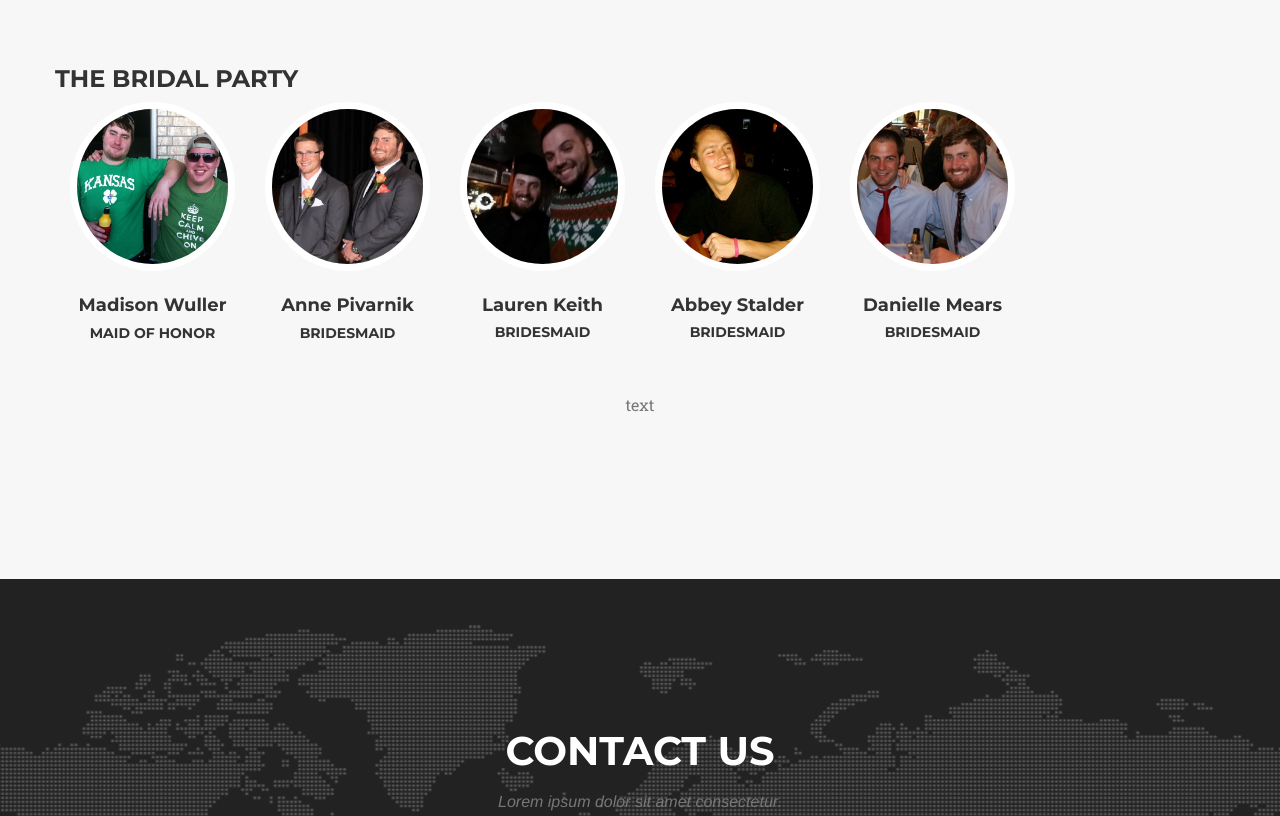
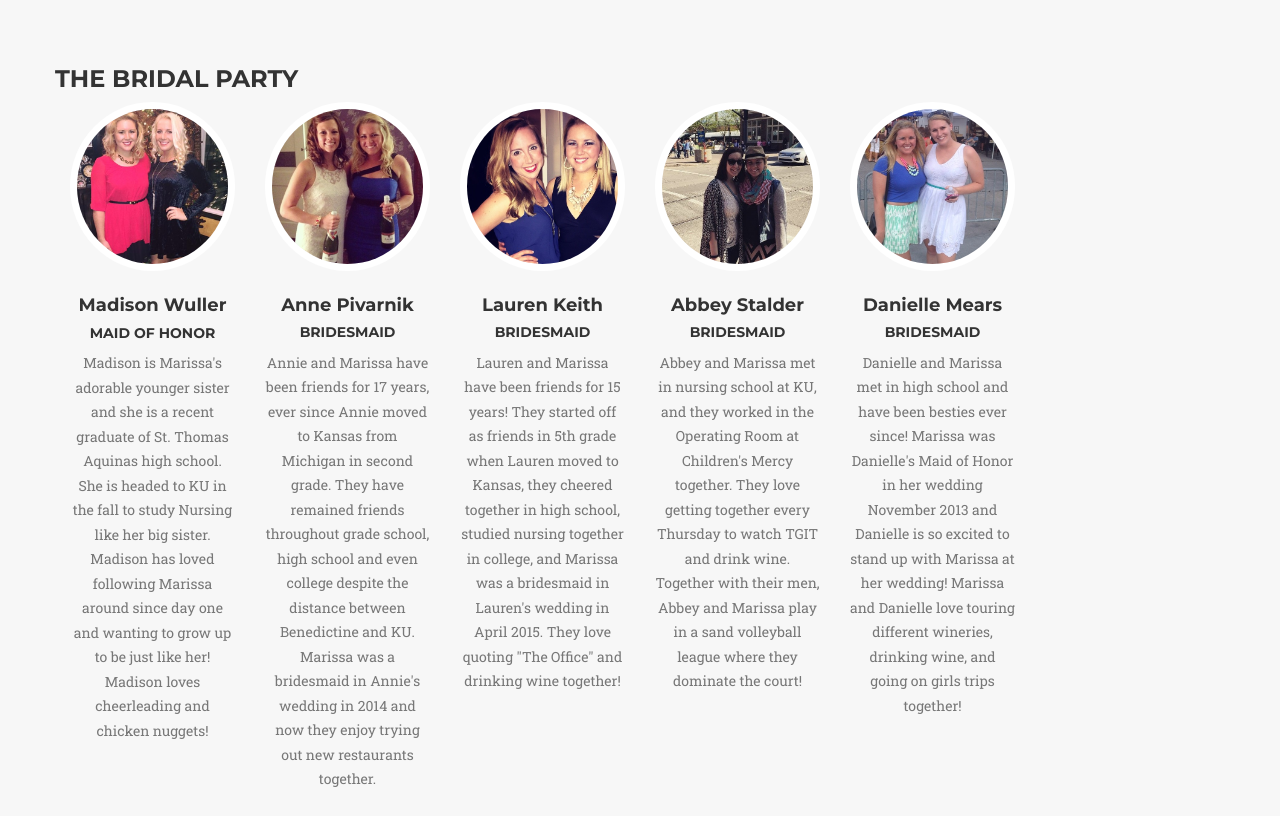
Before and after one commit to waldowedding/waldowedding.github.io, a website: page index.html in a window 1280 px wide. Shown: the part 5953-6769 px from the top of the page. Drawn offline with nearby package versions, Linux system fonts and the light colour scheme; a script that the page names is missing; a web font is replaced by a local one.

Commit message:
update bridesmaids

```diff
--- a/index.html
+++ b/index.html
@@ -363,42 +363,52 @@
                 <h3>The Bridal Party</h3>
                 <div class="col-md-2">
                     <div class="team-member">
-                        <img src="img/team/storm.jpg" class="img-responsive img-circle" alt="">
+                        <img src="img/team/madison.jpg" class="img-responsive img-circle" alt="">
                         <h4>Madison Wuller</h4>
                         <h5>Maid of Honor</h5>
-                        <p class="text-muted"></p>
+                        <p class="text-muted">Madison is Marissa's adorable younger sister and she is a recent graduate of St. Thomas Aquinas high school.
+                            She is headed to KU in the fall to study Nursing like her big sister. Madison has loved following Marissa around since day one
+                            and wanting to grow up to be just like her! Madison loves cheerleading and chicken nuggets!</p>
                     </div>
                 </div>
                 <div class="col-md-2">
                     <div class="team-member">
-                        <img src="img/team/blake.jpg" class="img-responsive img-circle" alt="">
+                        <img src="img/team/annie.jpg" class="img-responsive img-circle" alt="">
                         <h4>Anne Pivarnik</h4>
                         <h5>Bridesmaid</h5>
-                        <p class="text-muted"></p>
+                        <p class="text-muted">Annie and Marissa have been friends for 17 years, ever since Annie moved to Kansas from Michigan in second grade.
+                            They have remained friends throughout grade school, high school and even college despite the distance between Benedictine and KU.
+                            Marissa was a bridesmaid in Annie's wedding in 2014 and now they enjoy trying out new restaurants together.</p>
                     </div>
                 </div>
                 <div class="col-md-2">
                     <div class="team-member">
-                        <img src="img/team/charlie.jpg" class="img-responsive img-circle" alt="">
+                        <img src="img/team/lauren.jpg" class="img-responsive img-circle" alt="">
                         <h4>Lauren Keith</h4>
                         <h5>Bridesmaid</h5>
-                        <p class="text-muted"></p>
+                        <p class="text-muted">Lauren and Marissa have been friends for 15 years! They started off as friends in 5th grade when Lauren moved to Kansas,
+                            they cheered together in high school, studied nursing together in college, and Marissa was a bridesmaid in Lauren's wedding in April 2015.
+                            They love quoting "The Office" and drinking wine together!</p>
                     </div>
                 </div>
                 <div class="col-md-2">
                     <div class="team-member">
-                        <img src="img/team/chris.jpg" class="img-responsive img-circle" alt="">
+                        <img src="img/team/abbey.jpg" class="img-responsive img-circle" alt="">
                         <h4>Abbey Stalder</h4>
                         <h5>Bridesmaid</h5>
-                        <p class="text-muted"></p>
+                        <p class="text-muted">Abbey and Marissa met in nursing school at KU, and they worked in the Operating Room at Children's Mercy together.
+                            They love getting together every Thursday to watch TGIT and drink wine. Together with their men, Abbey and Marissa play in a sand
+                            volleyball league where they dominate the court!</p>
                     </div>
                 </div>
                 <div class="col-md-2">
                     <div class="team-member">
-                        <img src="img/team/will.jpg" class="img-responsive img-circle" alt="">
+                        <img src="img/team/danielle.jpg" class="img-responsive img-circle" alt="">
                         <h4>Danielle Mears</h4>
                         <h5>Bridesmaid</h5>
-                        <p class="text-muted"></p>
+                        <p class="text-muted">Danielle and Marissa met in high school and have been besties ever since! Marissa was Danielle's Maid of Honor
+                            in her wedding November 2013 and Danielle is so excited to stand up with Marissa at her wedding! Marissa and Danielle love touring
+                            different wineries, drinking wine, and going on girls trips together!</p>
                     </div>
                 </div>
             </div>
```
Also changed, not shown: img/team/abbey.jpg (added), img/team/annie.jpg (added), img/team/danielle.jpg (added), img/team/lauren.jpg (added), img/team/madison.jpg (added).
